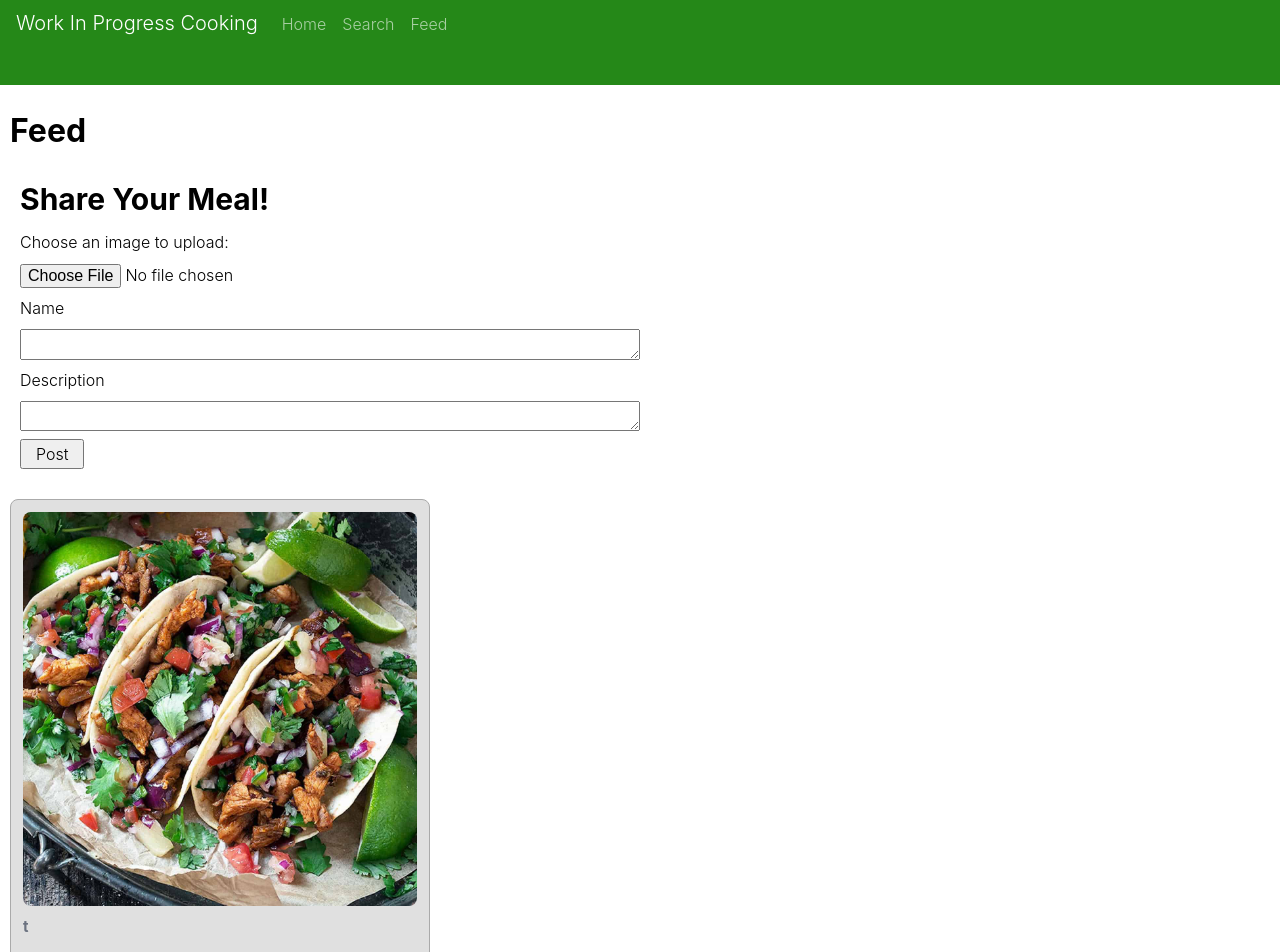
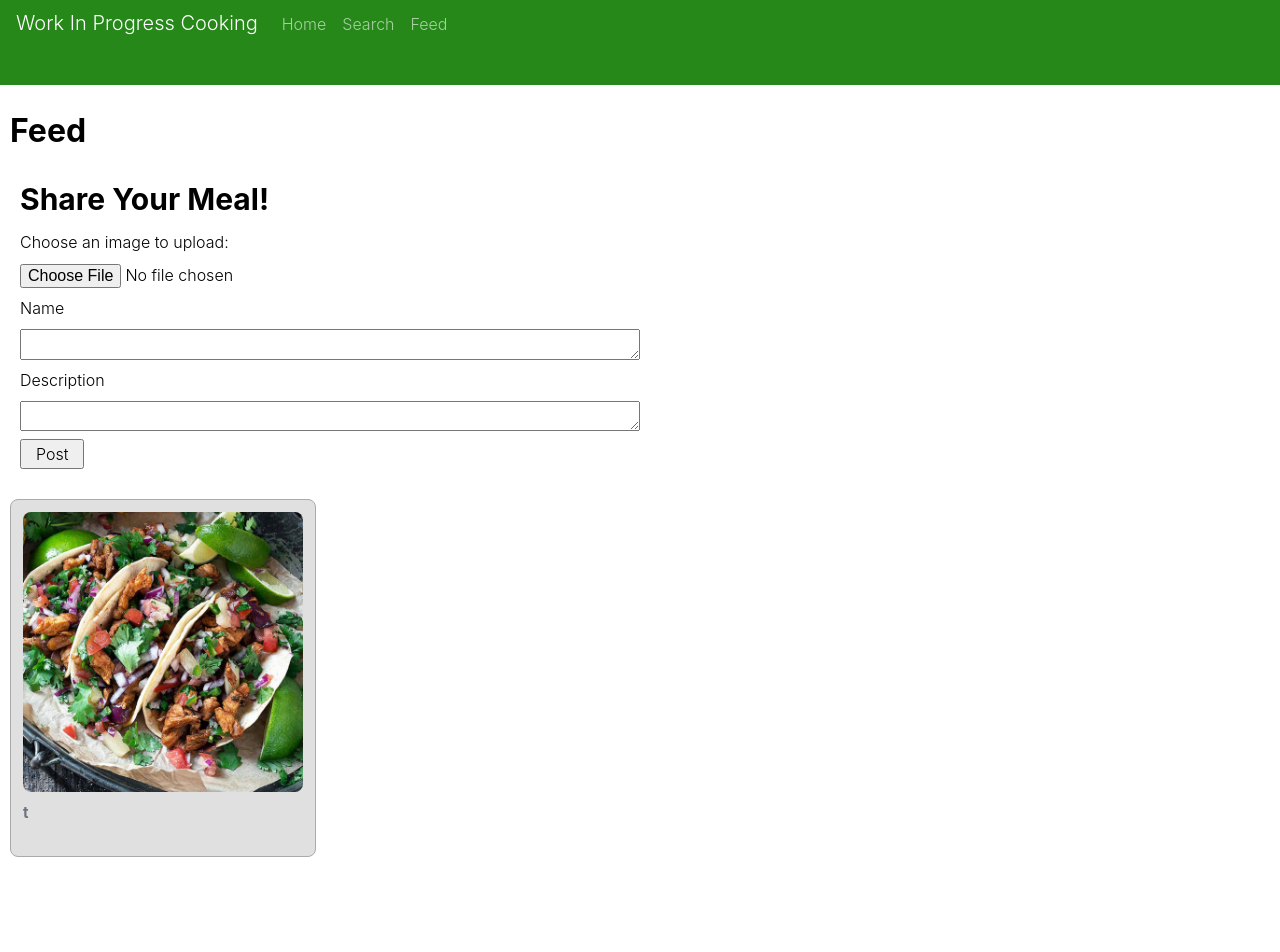
Before and after one commit to weblab-class/kreyesp, a React (Vite) app: page /feed in a window 1280 px wide. Shown: the top 952 px of the page. After the commit the page ends 867 px from the top, so only its background shows below. Built offline with nearby package versions, Linux system fonts and the light colour scheme; no server answers.

Commit message:
Add fixed image size for food posts

```diff
--- a/client/src/components/modules/FoodBlock.css
+++ b/client/src/components/modules/FoodBlock.css
@@ -1,6 +1,6 @@
 .FoodBlock-image{
-    width: 100%;
-    height: auto;
+    width: 280px;
+    height: 280px;
     border-radius: 8px;
     object-fit: cover;
     margin-bottom: 1px;
@@ -17,7 +17,7 @@
     padding: 12px;
     border-radius: 8px;
     display: inline-block;
-    width: clamp(220px, 33vw, 420px);
+    width: 306px;
     vertical-align: top;
     margin: 10px;
 }
--- a/client/src/components/modules/FoodPostInput.jsx
+++ b/client/src/components/modules/FoodPostInput.jsx
@@ -55,7 +55,7 @@ const FoodPostInput = (props) => {
           type="file"
           id="imageUpload"
           name="image"
-          accept="image/png, image/jpeg, image/gif"
+          accept="image/png, image/jpeg, image/jpg, image/gif"
         ></input>
       </form>
 
--- a/client/src/components/modules/NavBar.jsx
+++ b/client/src/components/modules/NavBar.jsx
@@ -22,7 +22,7 @@ const NavBar = (props) => {
           Home
         </Link>
         {props.userId && (
-          <Link to={`/profile`} className="NavBar-link">
+          <Link to="profile" className="NavBar-link">
             Profile
           </Link>
         )}
```
